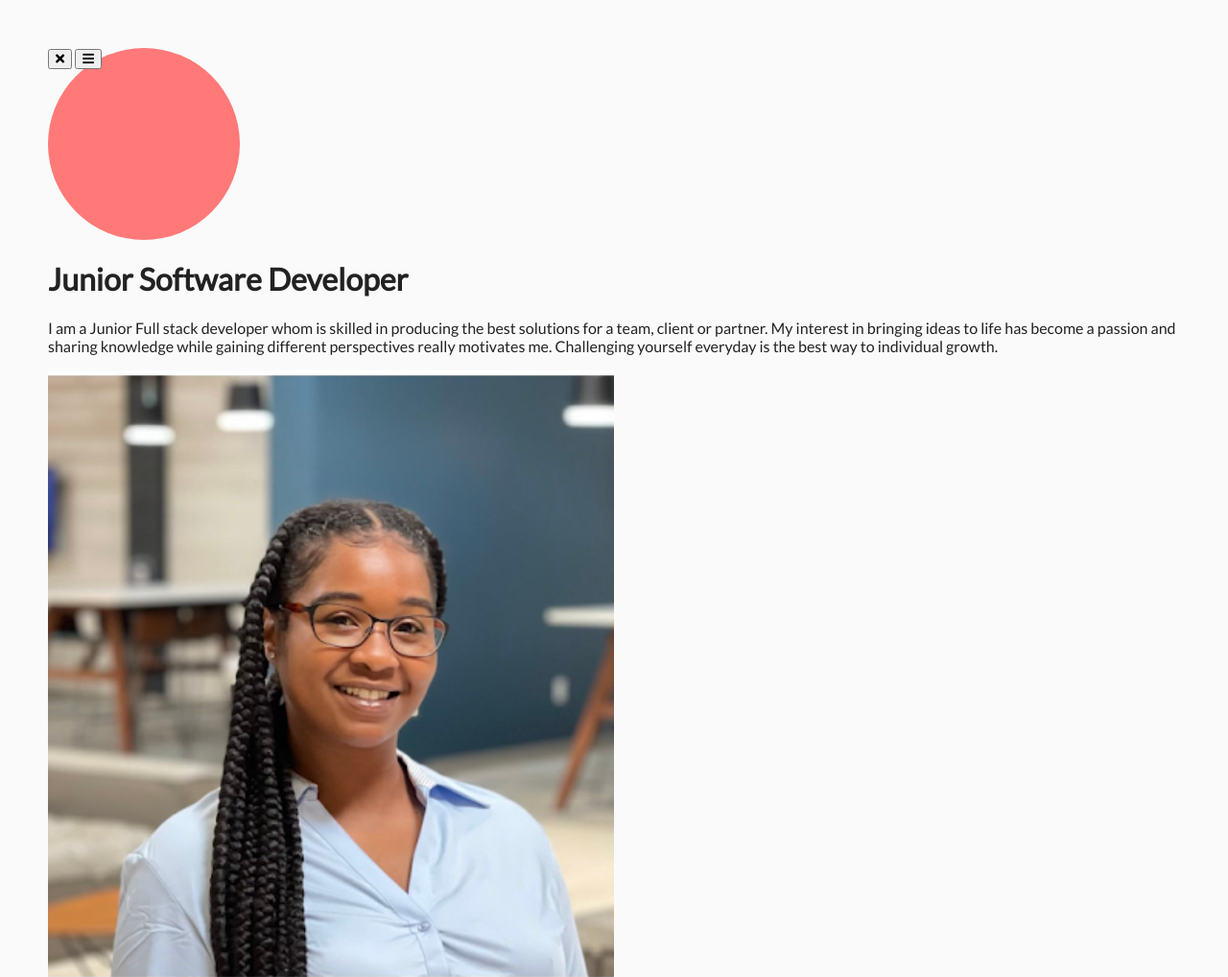
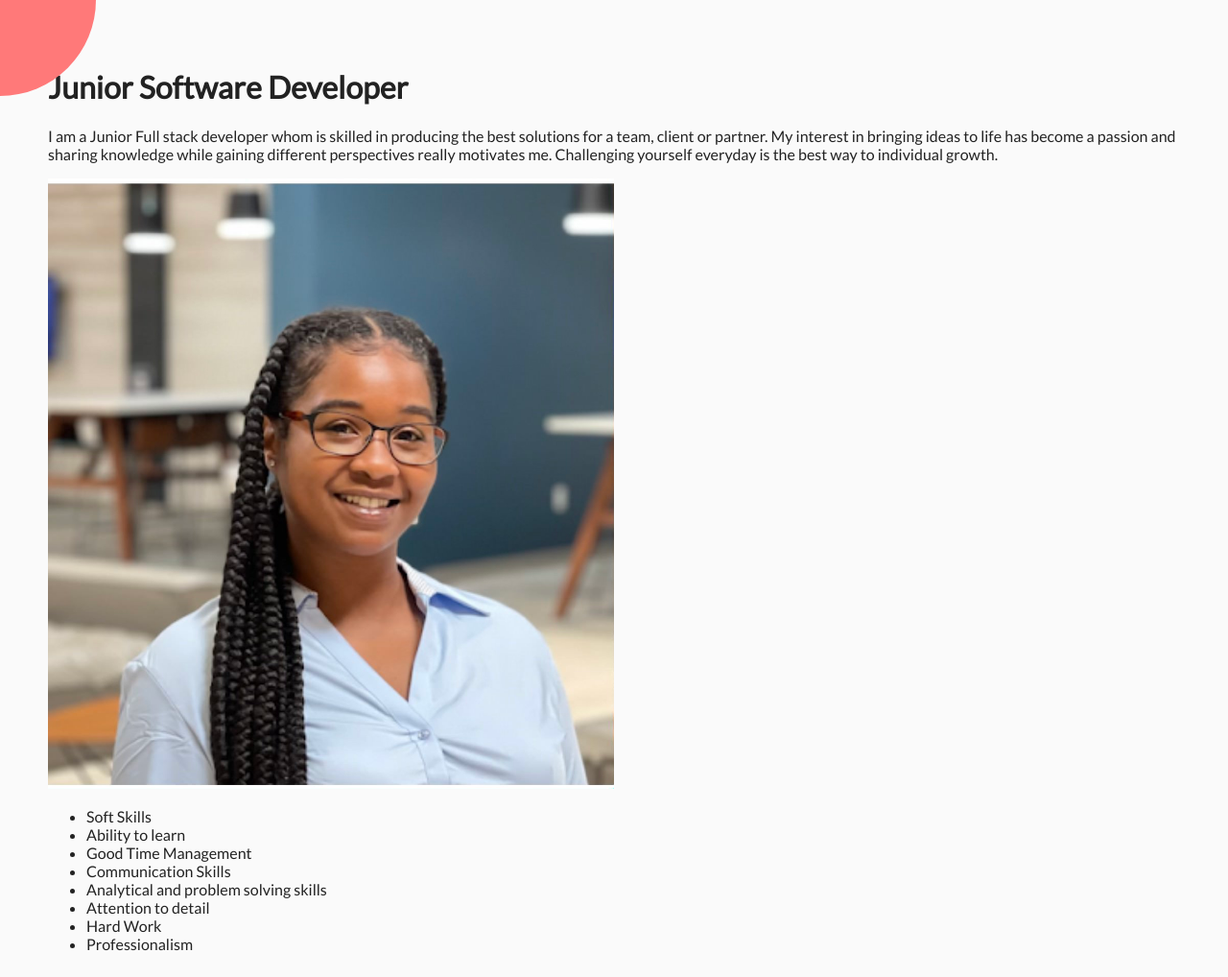
Before and after one commit to Ashley426/portfolio, a plain HTML site: page index.html in a window 1280 px wide. Shown: the top 1018 px of the page at 96% size. Drawn offline with Linux system fonts and the light colour scheme.

Commit message:
circle now at the top debugged

```diff
--- a/style.css
+++ b/style.css
@@ -25,7 +25,7 @@ body{
     transform: rotate(-20deg);
 }
 
-.circle-conatiner{
+.circle-container{
     position: fixed;
     top: -100px;
     left: -100px;
```
